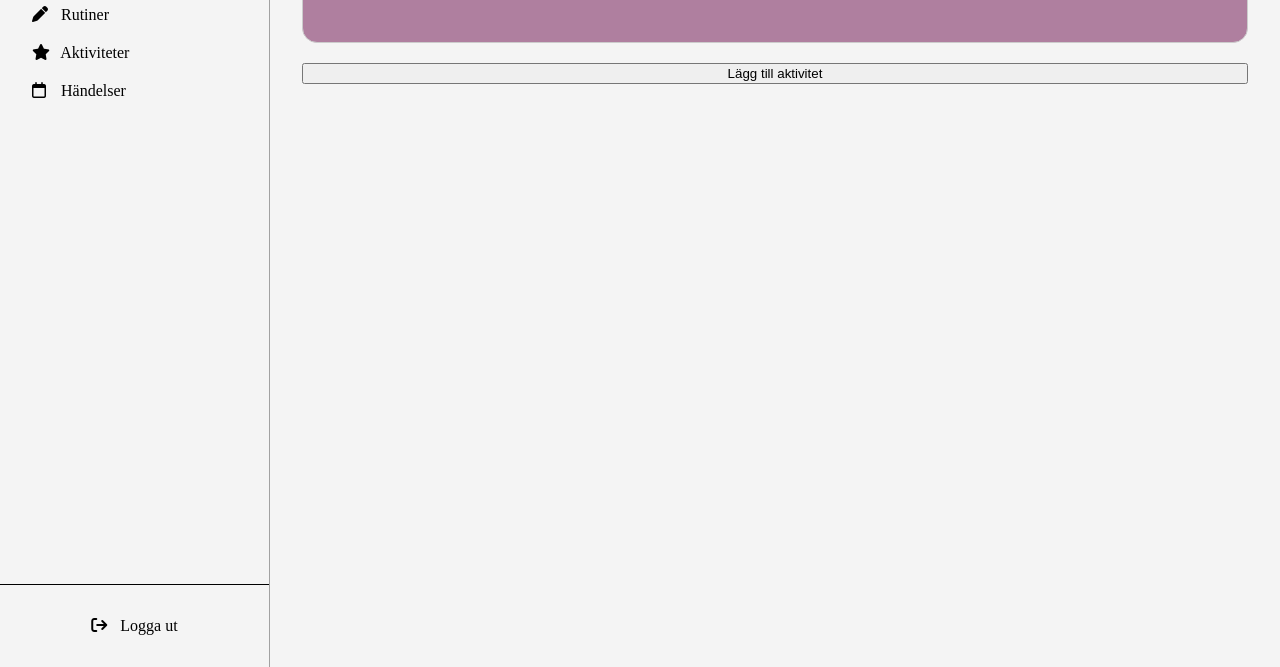
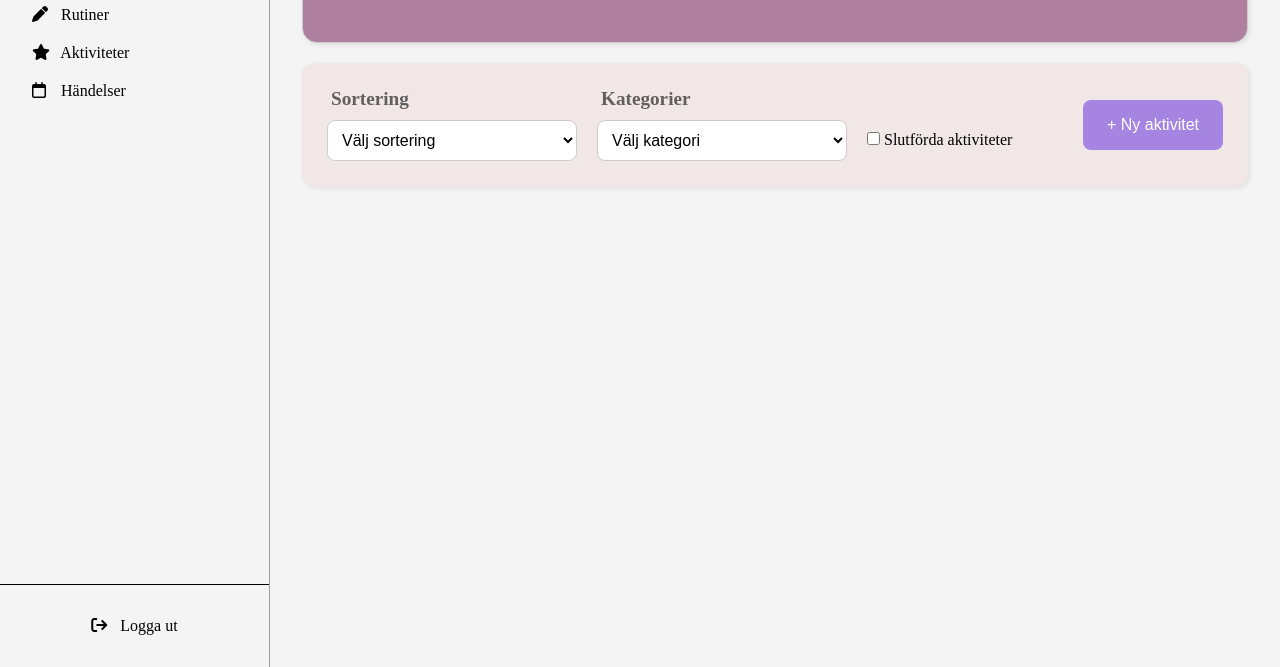
Before and after one commit to Nugget1368/Productivity-Assistant-Application, a plain HTML site: page todo.html in a window 1280 px wide. Shown: the part 133-800 px from the top of the page. Drawn offline with Linux system fonts and the light colour scheme.

Commit message:
Nathalie daniel/section för filtrering, undersidor  dom element (#15)
* new html file and scss (todo)

* added classes to header tags

* created header for underpages

* added section to todo-page with dropdowns and btn.

* hello

* Css update

* Meny saknade länkar

```diff
--- a/layout/_cards-index.scss
+++ b/layout/_cards-index.scss
@@ -13,6 +13,7 @@ h1 {
 
   .card {
     background-color: $startpage-cards;
+    box-shadow: $shadow-container;
     border: 0.5px solid black;
     border-radius: 5px;
     padding: 20px;
--- a/layout/_header-index.scss
+++ b/layout/_header-index.scss
@@ -8,6 +8,7 @@ header {
   border-radius: 15px;
   padding: 30px;
   background-color: $startpage-header;
+  box-shadow: $shadow-container;
 }
 
 .index-page-header {
--- a/layout/_header-underpages.scss
+++ b/layout/_header-underpages.scss
@@ -3,6 +3,7 @@
 
 .under-page-header {
   background: $under-page-header;
+  box-shadow: $shadow-container;
   padding: 30px;
   border-radius: 15px;
   border: 1px solid #ccc;
--- /dev/null
+++ b/layout/_section-todo.scss
@@ -0,0 +1,59 @@
+@import "../partials-scss/_coloring.scss";
+@import "../partials-scss/_mixins.scss";
+
+.filter-container {
+  @include flex($direction: row, $justify: space-between);
+  padding: 25px;
+  background: $section-underpages;
+  border-radius: 12px;
+  box-shadow: $shadow-container;
+  flex-wrap: wrap;
+  align-items: center;
+}
+
+.filter-options {
+  @include flex($direction: row, $justify: space-between);
+  gap: 20px;
+  align-items: center;
+  flex-wrap: wrap;
+}
+
+.filter-title {
+  font-size: 1.2rem;
+  color: #615f5f;
+  margin-left: 4px;
+  margin-bottom: 10px;
+}
+
+.dropdown {
+  width: 250px;
+  padding: 10px;
+  border: 1px solid #ccc;
+  border-radius: 8px;
+  font-size: 1rem;
+  background-color: white;
+  cursor: pointer;
+}
+
+.checkbox-group {
+  display: flex;
+  align-items: center;
+  gap: 15px;
+  padding-top: 30px;
+  @include flex($direction: column, $justify: space-between);
+  gap: 5px;
+}
+
+.add-button {
+  background-color: $add-btn;
+  color: white;
+  padding: 1rem 1.5rem;
+  border: none;
+  border-radius: 8px;
+  font-size: 1rem;
+  cursor: pointer;
+
+  &:hover {
+    background-color: $add-btn-hover;
+  }
+}
--- a/partials-scss/_coloring.scss
+++ b/partials-scss/_coloring.scss
@@ -2,6 +2,10 @@ $white: #ffffff;
 $black: #000000;
 $primary-btn: #6ca6cd;
 $secondary-btn: #75c998;
+
+$add-btn: #a685e2;
+$add-btn-hover: #8b5cf6;
+
 $background: #f4f4f4;
 
 $startpage-cards: #bee7d9;
@@ -10,3 +14,6 @@ $startpage-cards-links-show-all: #a52a2a;
 
 $startpage-header: #f3ddd0;
 $under-page-header: #af7f9f;
+$section-underpages: #f1e7e7;
+
+$shadow-container: 2px 2px 5px rgba(60, 57, 57, 0.1);
--- a/style.scss
+++ b/style.scss
@@ -4,6 +4,7 @@
 @import "./layout/_header-index.scss";
 @import "./layout/_cards-index.scss";
 @import "./layout/_header-underpages.scss";
+@import "./layout/_section-todo.scss";
 
 * {
   margin: 0;
--- a/todo.html
+++ b/todo.html
@@ -1,6 +1,5 @@
 <!DOCTYPE html>
 <html lang="en">
-
   <head>
     <meta charset="UTF-8" />
     <meta name="viewport" content="width=device-width, initial-scale=1.0" />
@@ -47,7 +46,33 @@
         <h1>Händelser</h1>
         <p>Hantera dina händelser</p>
       </header>
-    <button open-modal>Lägg till aktivitet</button>
+      <section class="filter-container">
+        <div class="filter-options">
+          <div class="filter-group">
+            <h3 class="filter-title">Sortering</h3>
+            <label for="sortering"></label>
+            <select class="dropdown">
+              <option value="">Välj sortering</option>
+            </select>
+          </div>
+
+          <div class="filter-group">
+            <h3 class="filter-title">Kategorier</h3>
+            <label for="kategori"></label>
+            <select class="dropdown">
+              <option value="">Välj kategori</option>
+            </select>
+          </div>
+
+          <div class="checkbox-group">
+            <label for="showCompleted">
+              <input type="checkbox" id="showCompleted" name="showCompleted" />
+              Slutförda aktiviteter
+            </label>
+          </div>
+        </div>
+        <button open-modal class="add-button">+ Ny aktivitet</button>
+      </section>
       <article id="todos">
         <ul></ul>
       </article>
@@ -60,19 +85,18 @@
       <article>
         <form id="create-todo">
           <label for="title">Titel</label>
-        <input id="title" name="title" type="text"required >
+          <input id="title" name="title" type="text" required />
           <label for="time">Tidsestimering</label>
-        <input id="time" name="time" type="number"required >
+          <input id="time" name="time" type="number" required />
           <label for="description">Beskrivning</label>
-        <input id="description" name="description" type="text"required >
+          <input id="description" name="description" type="text" required />
           <label for="category">Kategori</label>
-        <input id="category" name="category" type="text" required >
+          <input id="category" name="category" type="text" required />
           <label for="deadline">Deadline</label>
-        <input id="deadline" name="deadline" type="text" placeholder="ÅÅÅÅ-MM-DD" required >
+          <input id="deadline" name="deadline" type="text" placeholder="ÅÅÅÅ-MM-DD" required />
           <button class="primary-btn" type="submit">Submit</button>
         </form>
       </article>
     </dialog>
   </body>
-
 </html>
```
Also changed, not shown: partials-scss/_mixins.scss (+5 -5 lines), style.css, 1 other file. Lines whose indentation alone changed are shown as unchanged.
